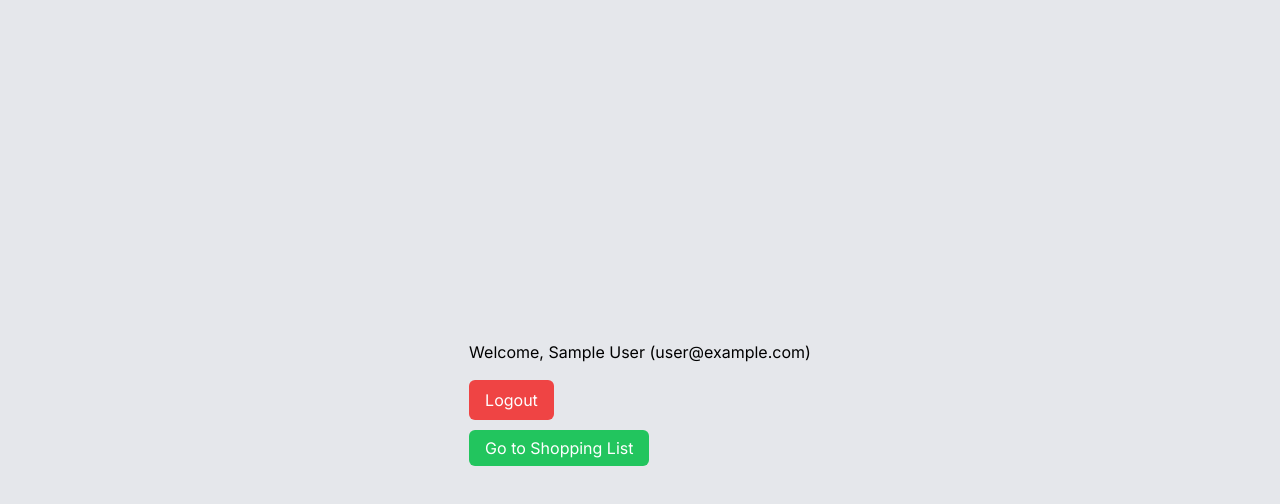
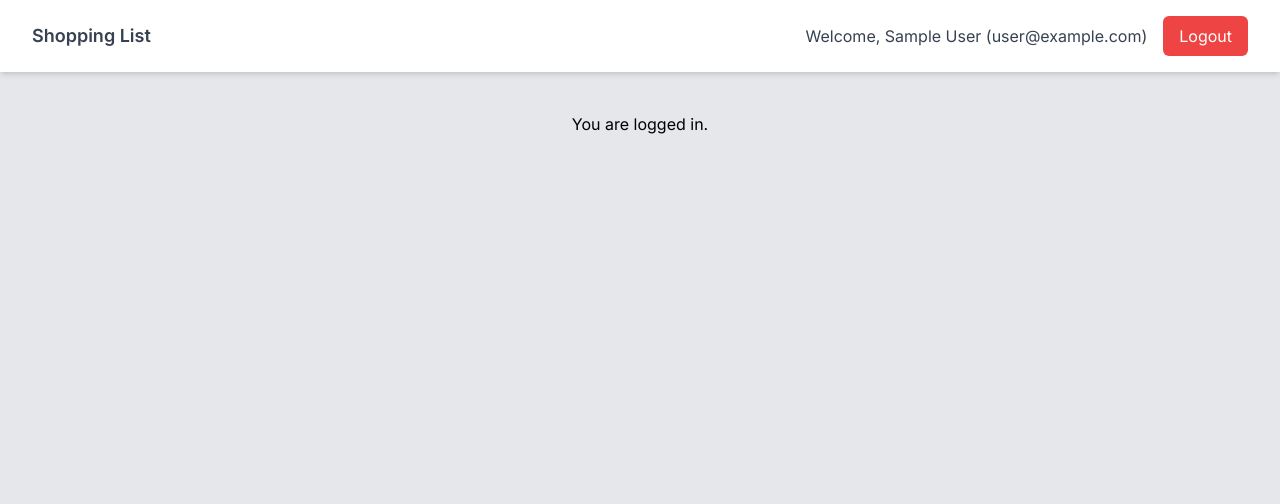
Before and after one commit to HazelBatu21/cprg306-assignments, a Next.js app: page /week-8 in a window 1280 px wide. Shown: the top 504 px of the page. Built offline with nearby package versions, Linux system fonts and the light colour scheme; no server answers; sample sign-in values are in the browser's storage.

Commit message:
fix link path to resolve 404 error

```diff
--- a/app/week-8/page.js
+++ b/app/week-8/page.js
@@ -2,8 +2,9 @@
 "use client";
 
 import { useUserAuth } from "./_utils/auth-context";
+import Link from 'next/link';
 import { useRouter } from 'next/navigation';
-import Link from 'next/link';
+
 
 export default function HomePage() {
     const { user, gitHubSignIn, firebaseSignOut } = useUserAuth();
@@ -11,7 +12,7 @@ export default function HomePage() {
 
     const handleSignIn = async () => {
         await gitHubSignIn();
-    router.push('/shopping-list');
+        router.push('/week-8/shopping-list'); // Navigate to shopping list after sign in
     };
 
     const handleSignOut = async () => {
@@ -19,30 +20,45 @@ export default function HomePage() {
     };
 
     return (
-        <div className="min-h-screen flex flex-col items-center justify-center bg-gray-200">
+        <div className="min-h-screen bg-gray-200">
+            <header className="bg-white shadow-md">
+                <div className="max-w-7xl mx-auto py-4 px-4 sm:px-6 lg:px-8 flex justify-between items-center">
+                    <Link href="/week-8/shopping-list"className="text-gray-700 hover:text-gray-900 font-semibold text-lg">
+                            Shopping List
+
+                    </Link>
+                    {user && (
+                        <div className="flex items-center space-x-4">
+                            <p className="text-gray-700">Welcome, {user.displayName} ({user.email})</p>
+                            <button
+                                onClick={handleSignOut}
+                                className="bg-red-500 text-white px-4 py-2 rounded-md"
+                            >
+                                Logout
+                            </button>
+                        </div>
+                    )}
+                </div>
+            </header>
+
+            <main className="max-w-7xl mx-auto py-6 sm:px-6 lg:px-8">
+                <div className="px-4 sm:px-0">
                     {!user ? (
+                        <div className="flex justify-center mt-8">
                             <button
                                 onClick={handleSignIn}
                                 className="bg-blue-500 text-white px-4 py-2 rounded-md"
                             >
                                 Login with GitHub
                             </button>
+                        </div>
                     ) : (
-            <div>
-                <p>Welcome, {user.displayName} ({user.email})</p>
-            <button
-                onClick={handleSignOut}
-                className="bg-red-500 text-white px-4 py-2 rounded-md mt-4"
-            >
-                Logout
-            </button>
                         <div className="mt-4">
-                <a Link href="/shopping-list" className="bg-green-500 text-white px-4 py-2 rounded-md">
-                    Go to Shopping List
-                </a>
-            </div>
+                            <p className="text-center">You are logged in.</p>
                         </div>
                     )}
                 </div>
+            </main>
+        </div>
     );
 }
--- a/app/week-8/shopping-list/page.js
+++ b/app/week-8/shopping-list/page.js
@@ -2,8 +2,8 @@
 "use client";
 
 import { useUserAuth } from "../_utils/auth-context";
-import { useRouter } from 'next/router';
-import { useEffect } from 'react';
+import { useRouter } from 'next/navigation';
+import { useEffect, useState } from 'react';
 import NewItem from "./new-item";
 import ItemList from "./item-list";
 import itemsData from "./items.json";
@@ -17,7 +17,7 @@ export default function ShoppingListPage() {
 
   useEffect(() => {
     if (!user) {
-      router.push('/');
+      router.push('/week-8');
     }
   }, [user, router]);
 
```
Lines whose indentation alone changed are shown as unchanged.
